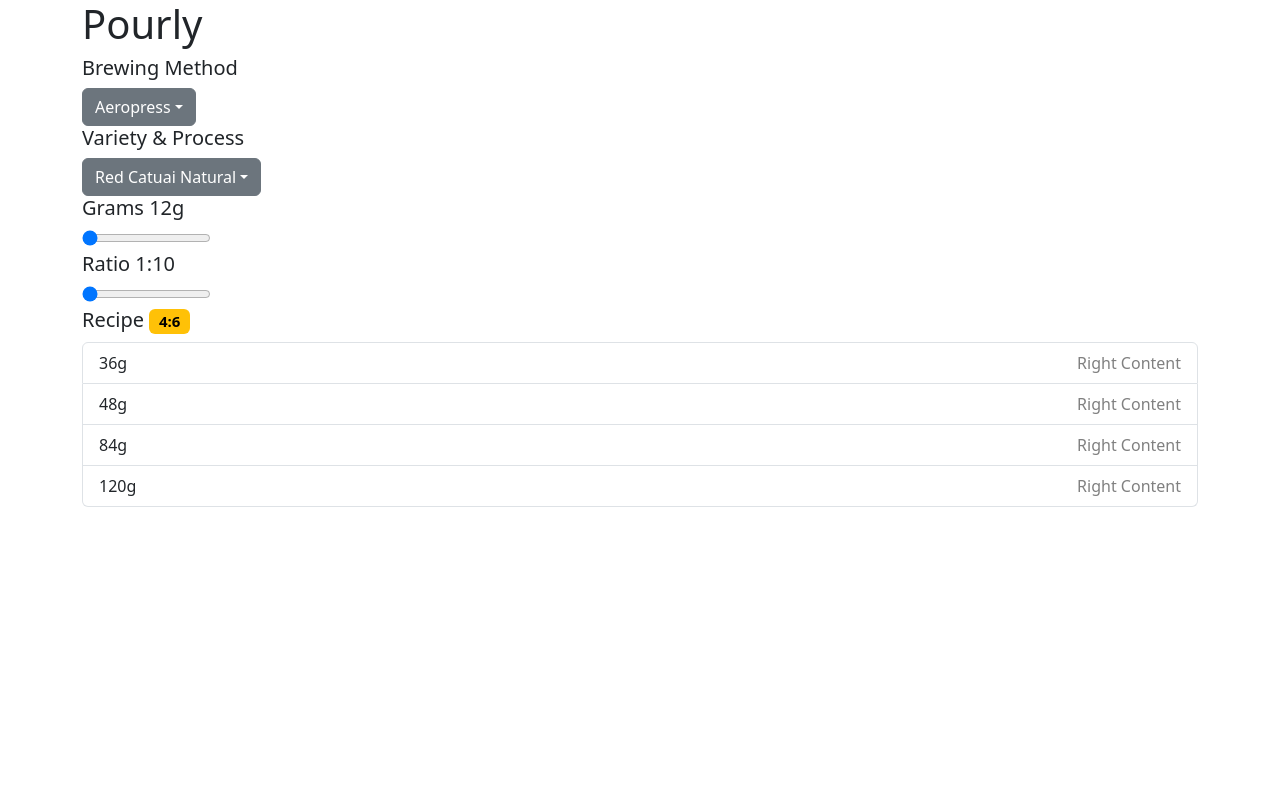
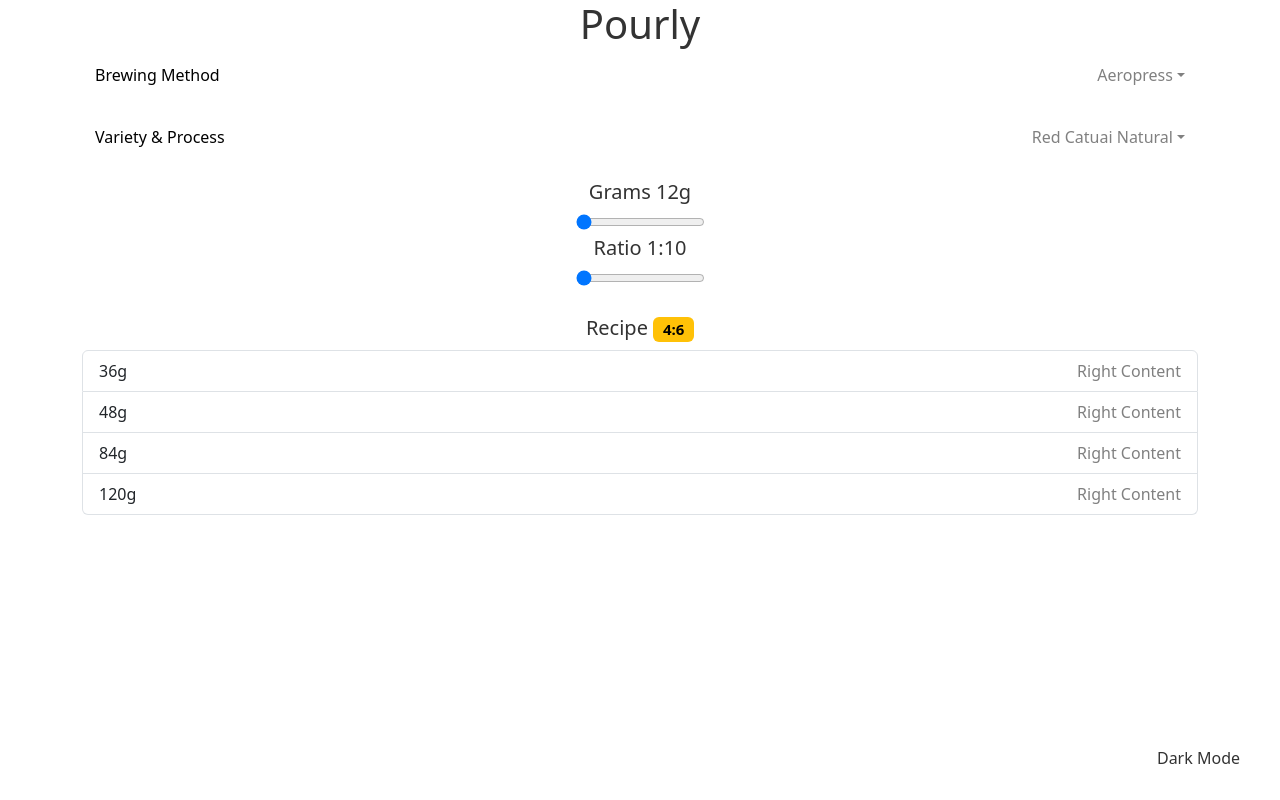
Before and after one commit to nosarabs/pour-lab-app, a React (Create React App) app: page / in a window 1280 px wide. Built offline with nearby package versions, Linux system fonts and the light colour scheme.

Commit message:
Frontend

```diff
--- a/src/App.css
+++ b/src/App.css
@@ -1,38 +1,21 @@
+/* App.css */
+:root {
+  --background-color: #ffffff;
+  --text-color: #333333;
+}
+
+[data-theme='dark'] {
+  --background-color: #333333;
+  --text-color: #ffffff;
+}
+
+/* Apply the variables */
+body {
+  background-color: var(--background-color) !important;
+  color: var(--text-color) !important;
+}
+
+
 .App {
   text-align: center;
 }
-
-.App-logo {
-  height: 40vmin;
-  pointer-events: none;
-}
-
-@media (prefers-reduced-motion: no-preference) {
-  .App-logo {
-    animation: App-logo-spin infinite 20s linear;
-  }
-}
-
-.App-header {
-  background-color: #282c34;
-  min-height: 100vh;
-  display: flex;
-  flex-direction: column;
-  align-items: center;
-  justify-content: center;
-  font-size: calc(10px + 2vmin);
-  color: white;
-}
-
-.App-link {
-  color: #61dafb;
-}
-
-@keyframes App-logo-spin {
-  from {
-    transform: rotate(0deg);
-  }
-  to {
-    transform: rotate(360deg);
-  }
-}
--- a/src/App.js
+++ b/src/App.js
@@ -1,11 +1,13 @@
 import React from "react";
 import MainPage from "./MainPage";
+import "./App.css";
 
 function App() {
   return (
     <div className="App">
       <MainPage />
     </div>
+
   );
 }
 
--- /dev/null
+++ b/src/Dropdown.css
@@ -0,0 +1,23 @@
+.dropdown-button {
+    width: 100%; /* Set fixed width as needed */
+    display: flex !important;
+    justify-content: space-between;
+    align-items: center;
+    /* color: var(--text-color); */
+    background-color: white !important;
+
+}
+
+.dropdown-label {
+    margin-right: auto;
+    color: black;
+}
+
+.dropdown-selection {
+    margin-left: auto;
+    color: gray;
+}
+
+.btn.dropdown-toggle.dropdown-button::after {
+    border-top-color: gray; /* Replace 'white' with your preferred color */
+}
--- a/src/Dropdown.js
+++ b/src/Dropdown.js
@@ -1,6 +1,7 @@
 import React, { useState } from 'react';
+import './Dropdown.css'
 
-const Dropdown = ({ options, initialSelected, onSelect }) => {
+const Dropdown = ({ options, initialSelected, label, onSelect }) => {
     const [selectedOption, setSelectedOption] = useState(initialSelected || options[0]);
 
     // Handle dropdown selection
@@ -14,13 +15,14 @@
     return (
         <div className="dropdown">
             <button
-                className="btn btn-secondary dropdown-toggle"
+                className="btn dropdown-toggle dropdown-button"
                 type="button"
                 id="dropdownMenuButton"
                 data-bs-toggle="dropdown"
                 aria-expanded="false"
             >
-                {selectedOption}
+                <span className="dropdown-label">{label}</span>
+                <span className="dropdown-selection">{selectedOption}</span>
             </button>
             <ul className="dropdown-menu" aria-labelledby="dropdownMenuButton">
                 {options.map((option, index) => (
--- a/src/MainPage.js
+++ b/src/MainPage.js
@@ -2,6 +2,7 @@
 import Dropdown from './Dropdown';
 import RangeInput from './RangeInput';
 import Recipe from './Recipe'
+import ThemeToggle from "./ThemeToggle";
 
 
 const MainPage = () => {
@@ -50,15 +51,15 @@
 
             <div>
                 <div>
-                    <h5>Brewing Method</h5>
-                    <Dropdown options={brewingMethods} initialSelected={method} onSelect={handleBrewingMethodSelect} />
-                </div>
+                    <Dropdown label={"Brewing Method"} options={brewingMethods} initialSelected={method} onSelect={handleBrewingMethodSelect} />
 
-                <div>
-                    <h5>Variety & Process</h5>
-                    <Dropdown options={coffeeTypes} onSelect={handleCoffeeTypeSelect} />
+                    <br></br>
+
+                    <Dropdown label={"Variety & Process"} options={coffeeTypes} onSelect={handleCoffeeTypeSelect} />
                 </div>
             </div>
+
+            <br></br>
 
             <div>
                 <div>
@@ -72,12 +73,16 @@
                 </div>
             </div>
 
+            <br></br>
+
             <div>
                 <h5>
                     Recipe <span className="badge text-bg-warning">{recipeName}</span>
                 </h5>
                 <Recipe recipeName={recipeName} method={method} coffee={coffee} grams={grams} ratio={ratio} />
+
             </div>
+            <ThemeToggle />
         </div>
     );
 };
--- /dev/null
+++ b/src/ThemeToggle.css
@@ -0,0 +1,13 @@
+/* App.css or ThemeToggle.css */
+.theme-toggle-button {
+    position: fixed;
+    bottom: 20px; /* Distance from the bottom of the screen */
+    right: 20px;  /* Distance from the right side of the screen */
+    padding: 10px 20px;
+    background-color: var(--background-color);
+    color: var(--text-color);
+    border: none;
+    border-radius: 5px;
+    cursor: pointer;
+    transition: background-color 0.3s, color 0.3s;
+  }
--- /dev/null
+++ b/src/ThemeToggle.js
@@ -0,0 +1,24 @@
+// ThemeToggle.js
+import React, { useEffect, useState } from 'react';
+import "./ThemeToggle.css"
+
+const ThemeToggle = () => {
+  const [theme, setTheme] = useState(localStorage.getItem('theme') || 'light');
+
+  useEffect(() => {
+    document.documentElement.setAttribute('data-theme', theme);
+    localStorage.setItem('theme', theme); // Save theme to localStorage
+  }, [theme]);
+
+  const toggleTheme = () => {
+    setTheme((prevTheme) => (prevTheme === 'light' ? 'dark' : 'light'));
+  };
+
+  return (
+    <button className="theme-toggle-button" onClick={toggleTheme}>
+      {theme === 'light' ? 'Dark' : 'Light'} Mode
+    </button>
+  );
+};
+
+export default ThemeToggle;
```
Also changed, not shown: src/BrewingMethods.js (deleted, +0 -56 lines).
